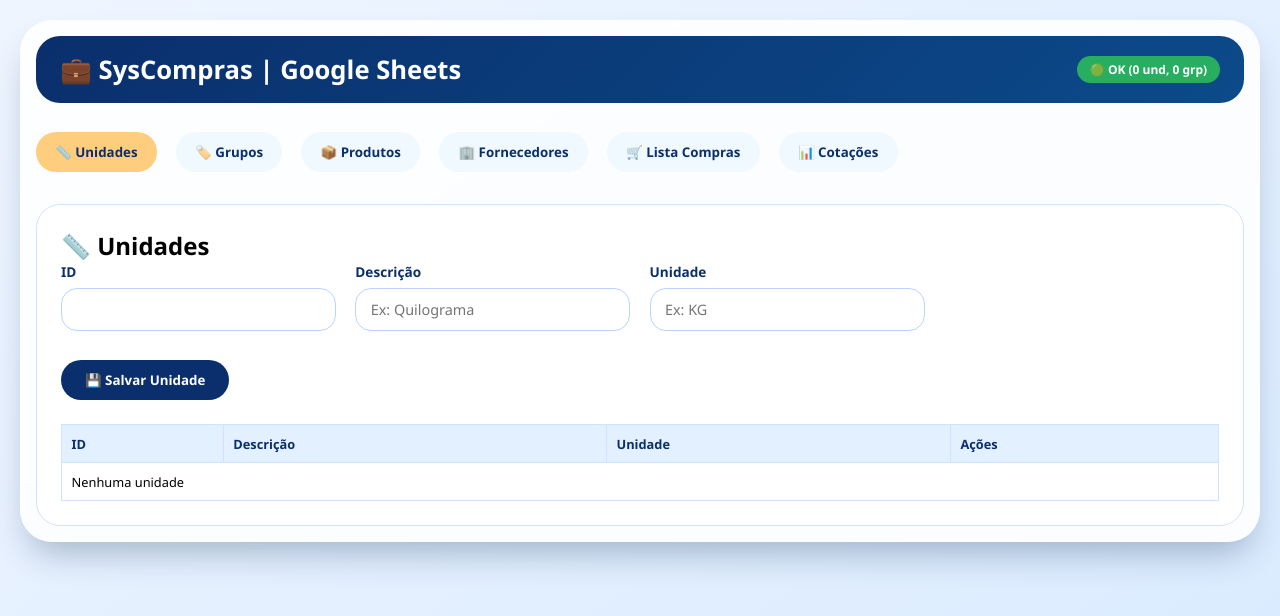
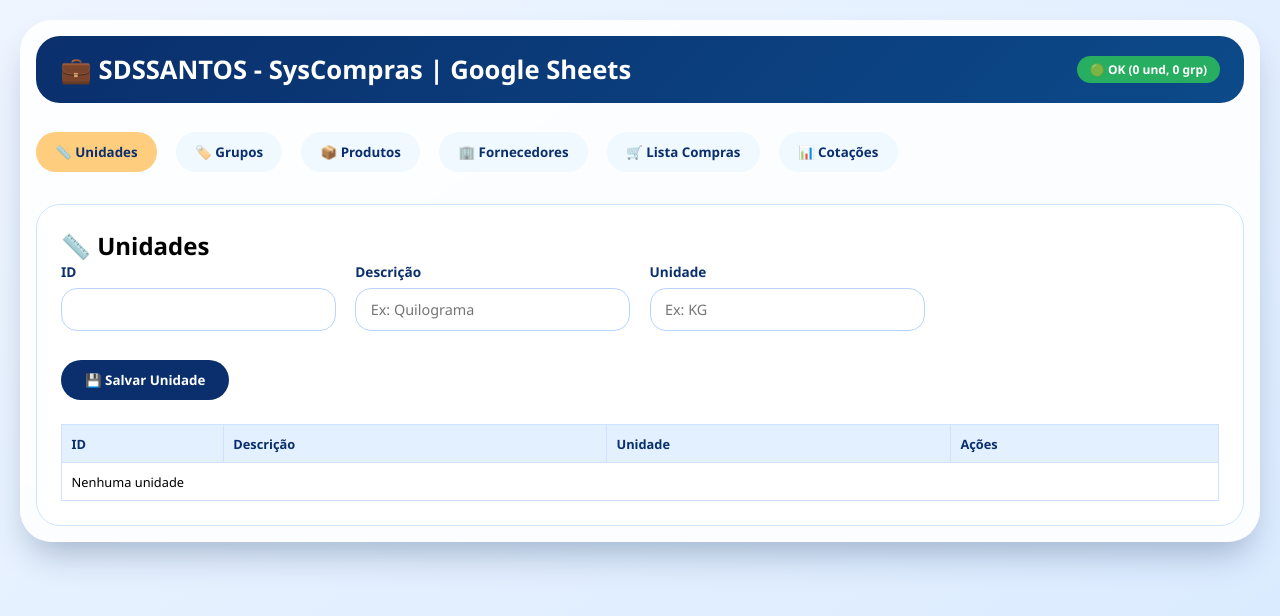
Before and after one commit to marapendi/Compras, a plain HTML site: page index.html in a window 1280 px wide. Drawn offline with Linux system fonts and the light colour scheme.

Commit message:
Update index.html

```diff
--- a/index.html
+++ b/index.html
@@ -43,7 +43,7 @@
 <body>
 <div class="app-container">
     <div class="header">
-        <h1>💼 SysCompras | Google Sheets</h1>
+        <h1>💼 SDSSANTOS - SysCompras | Google Sheets</h1>
         <div class="status-badge" id="connStatus">🟡 Conectando...</div>
     </div>
 
```
